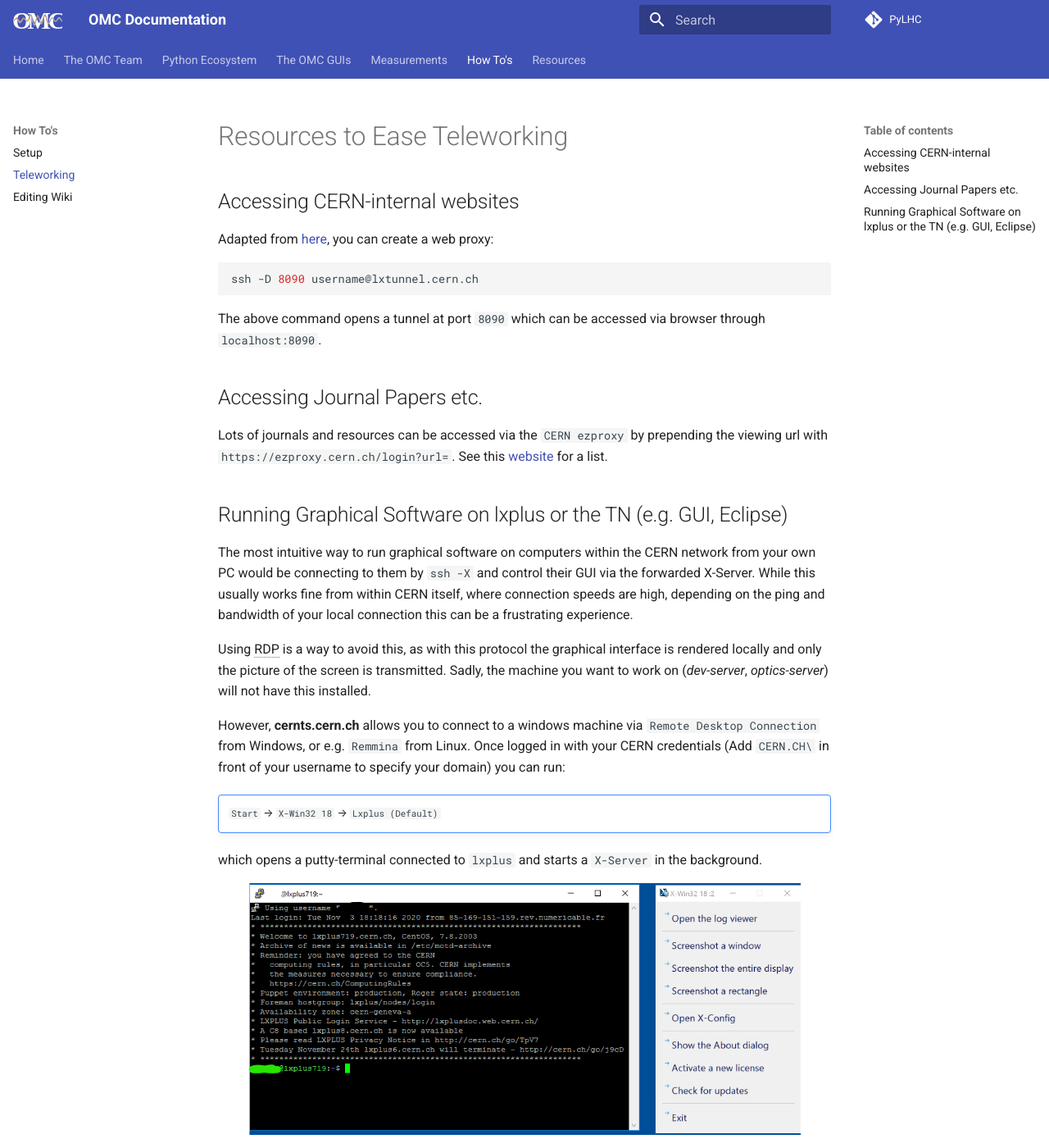
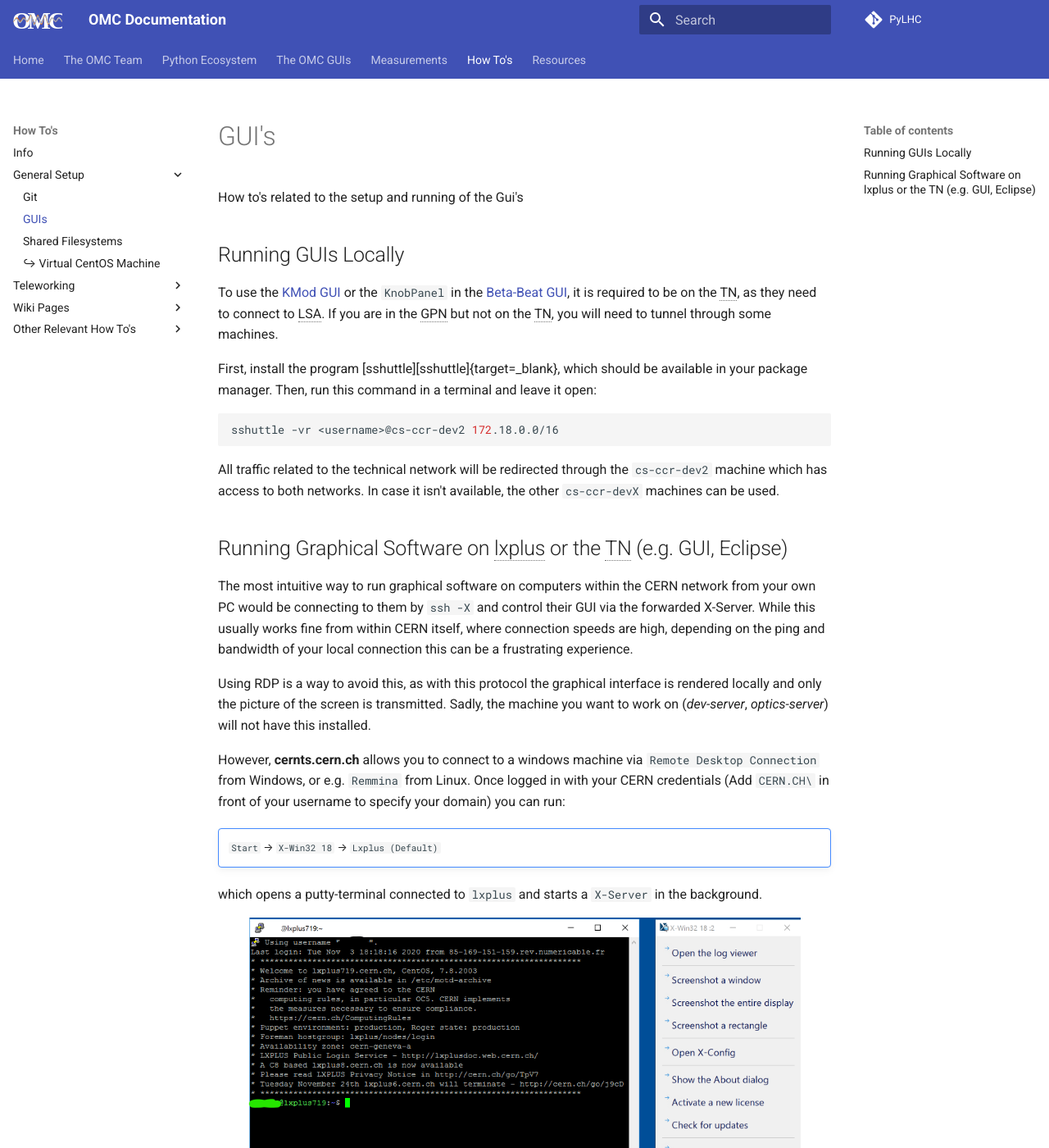
Before and after one commit to pylhc/pylhc.github.io, an MkDocs documentation site: the page built from docs/howto/setup/guis.md, in a window 1280 px wide and 1400 px high. Shown: the whole window at 82% size. Built offline with MkDocs 1.6.1 and Material for MkDocs 9.7.7, drawn with Linux system fonts in a browser that asks for light colours.

Commit message:
fine (re)structure and additional info

````diff
--- a/docs/howto/teleworking.md
+++ b/docs/howto/setup/guis.md
@@ -1,19 +1,21 @@
-# Resources to Ease Teleworking
 
-## Accessing CERN-internal websites
+# GUI's
 
-Adapted from [here][codi_teleworking]{target=_blank}, you can create a web proxy:
+How to's related to the setup and running of the Gui's
+
+## Running GUIs Locally
+
+To use the [KMod GUI][kmod_gui] or the `KnobPanel` in the [Beta-Beat GUI][bb_gui], it is required to be on the TN, as they need to connect to LSA.
+If you are in the GPN but not on the TN, you will need to tunnel through some machines.
+
+First, install the program [sshuttle][sshuttle]{target=_blank}, which should be available in your package manager.
+Then, run this command in a terminal and leave it open:
 
 ```bash
-ssh -D 8090 username@lxtunnel.cern.ch
+sshuttle -vr <username>@cs-ccr-dev2 172.18.0.0/16
 ```
 
-The above command opens a tunnel at port `8090` which can be accessed via browser through `localhost:8090`.
-
-## Accessing Journal Papers etc.
-
-Lots of journals and resources can be accessed via the `CERN ezproxy` by prepending the viewing url with `https://ezproxy.cern.ch/login?url=`.
-See this [website][ezproxy_website]{target=_blank} for a list.
+All traffic related to the technical network will be redirected through the `cs-ccr-dev2` machine which has access to both networks. In case it isn't available, the other `cs-ccr-devX` machines can be used.
 
 ## Running Graphical Software on lxplus or the TN (e.g. GUI, Eclipse)
 
@@ -75,9 +77,13 @@ If your internet connection fails, you should still be able to resume your curre
     ```
     3. Click on file.
 
-*[RDP]: Remote Desktop Protocol
+*[TN]: Technical Network
+*[GPN]: General Purpose Network, the main CERN network
+*[CBNG]: Common Build Next Generation
+*[LSA]: LHC Software Architecture
+*[CI]: Continuous Integration
+*[CD]: Continuous Delivery
+*[lxplus]: Linux Public Login User Service
 
-[codi_teleworking]: https://codimd.web.cern.ch/vjC8BHbTS7etHwJve-K2Uw
-[plugin_firefox]: https://addons.mozilla.org/en-US/firefox/addon/switchyomega/
-[plugin_chrome]: https://chrome.google.com/webstore/detail/proxy-switchyomega/padekgcemlokbadohgkifijomclgjgif
-[ezproxy_website]: https://login.ezproxy.cern.ch/
+[kmod_gui]: ../guis/kmod/gui.md
+[bb_gui]: ../guis/betabeat/gui.md
--- a/mkdocs.yml
+++ b/mkdocs.yml
@@ -187,9 +187,21 @@ nav:
     - Methods:
         - Basic Methods: measurements/methods/basic.md
   - How To's:
-    - Setup: howto/setup.md
-    - Teleworking: howto/teleworking.md
-    - Editing Wiki: howto/wiki.md
+    - Info: howto/about.md
+    - General Setup:
+      - Git: howto/setup/git.md
+      - GUIs: howto/setup/guis.md
+      - Shared Filesystems: howto/setup/shared_filesystems.md
+      - ↪ Virtual CentOS Machine: https://abpcomputing.web.cern.ch/guides/openstackCS8/
+    - Teleworking:
+      - Remote Access: howto/teleworking/access.md
+      - ↪ Tricks from IT: https://codimd.web.cern.ch/vjC8BHbTS7etHwJve-K2Uw
+    - Wiki Pages:
+      - Editing this Wiki: howto/wiki/editing.md
+      - ↪ CERN Docs: https://how-to.docs.cern.ch/
+    - Other Relevant How To's:
+      - ↪ ABPComputing: https://abpcomputing.web.cern.ch/
+      - ↪ BBLumi: http://bblumi.web.cern.ch/utilities_tricks/
   - Resources:
       - Useful Links: resources/links.md
       - Publications: resources/publications.md
````
Also changed, not shown: docs/guis/developing/ide_install.md (+3 -1 lines), docs/howto/about.md (added, +3 -0 lines), docs/howto/setup/git.md (renamed from docs/howto/setup.md, +3 -56 lines), docs/howto/setup/shared_filesystems.md (added, +55 -0 lines), docs/howto/teleworking/access.md (added, +26 -0 lines), docs/howto/wiki/editing.md (renamed from docs/howto/wiki.md, +1 -1 lines), docs/packages/development/howto_venv.md (+1 -1 lines).
